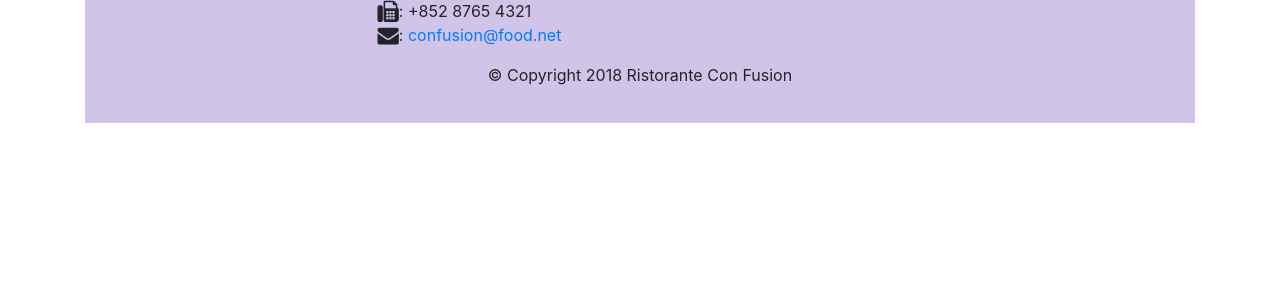
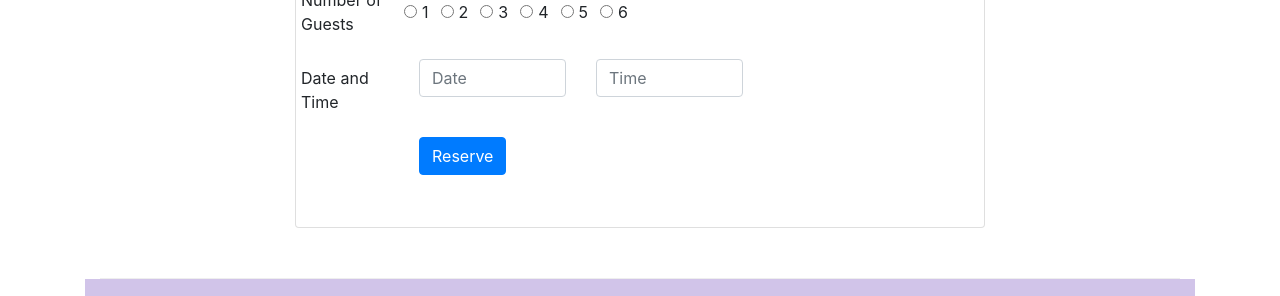
Before and after one commit to Bkpanther/Intro-to-bootstrap4, a website: page index.html in a window 1280 px wide. Shown: the part 1683-1979 px from the top of the page. Before the commit the page ends 1806 px from the top, so only its background shows below. Drawn offline with nearby package versions, Linux system fonts and the light colour scheme.

Commit message:
ass-2: task:1 added forms in card of index

```diff
--- a/index.html
+++ b/index.html
@@ -103,6 +103,76 @@
                 </div>
 
         </div>
+
+
+    </div>
+    <div class="container">
+        <div class="row row-content align-items-center">
+            <div class="col-xs-12 col-sm-8 offset-2">
+                <div class="card">
+                    <h3 class="card-header bg-warning text-white">Reserve a Table</h3>
+                    <div class="card-body">
+                        <div>
+                            <dl class="row">
+                                <form>
+                                    <div class="form-group row">
+                                        <label for="radio1" class="col-12 col-md-2  col-form-label">Number of Guests</label>
+                                        <div class="form-check-inline">
+                                            <label class="form-check-label" for="radio1">
+                                              <input type="radio" class="form-check-input" id="radio1" name="optradio" value="option1">1
+                                            </label>
+                                          </div>
+                                          <div class="form-check-inline">
+                                            <label class="form-check-label" for="radio2">
+                                              <input type="radio" class="form-check-input" id="radio2" name="optradio" value="option2">2
+                                            </label>
+                                          </div>
+                                          <div class="form-check-inline">
+                                            <label class="form-check-label" for="radio3">
+                                              <input type="radio" class="form-check-input" id="radio3" name="optradio" value="option3" >3
+                                            </label>
+                                          </div>
+                                          <div class="form-check-inline">
+                                            <label class="form-check-label" for="radio4">
+                                              <input type="radio" class="form-check-input" id="radio4" name="optradio" value="option4">4
+                                            </label>
+                                          </div>
+                                          <div class="form-check-inline">
+                                            <label class="form-check-label" for="radio5">
+                                              <input type="radio" class="form-check-input" id="radio5" name="optradio" value="option5" >5
+                                            </label>
+                                          </div>
+                                          <div class="form-check-inline">
+                                            <label class="form-check-label" for="radio6">
+                                              <input type="radio" class="form-check-input" id="radio6" name="optradio" value="option6">6
+                                            </label>
+                                          </div>
+
+                                    </div>
+                                    <div class="form-group row">
+                                        <label for="telnum" class="col-12 col-md-2 col-form-label">Date and Time</label>
+                                        <div class="col-12 col-sm-3">
+                                            <input type="tel" class="form-control" id="date" name="date" placeholder="Date">
+                                        </div>
+                                        <div class="col-12 col-sm-3">
+                                            <input type="tel" class="form-control" id="time" name="time" placeholder="Time">
+                                        </div>
+                                    </div>
+                                    <div class="form-group row">
+                                        <div class="offset-md-2 col-md-10">
+                                            <button type="submit" class="btn btn-primary">Reserve</button>
+                                        </div>
+                                    </div>
+                                </form>
+
+                            </dl>
+                        </div>
+
+                    </div>
+                </div>
+            </div>
+        </div>
+
     </div>
 
     <footer class="footer">
```
